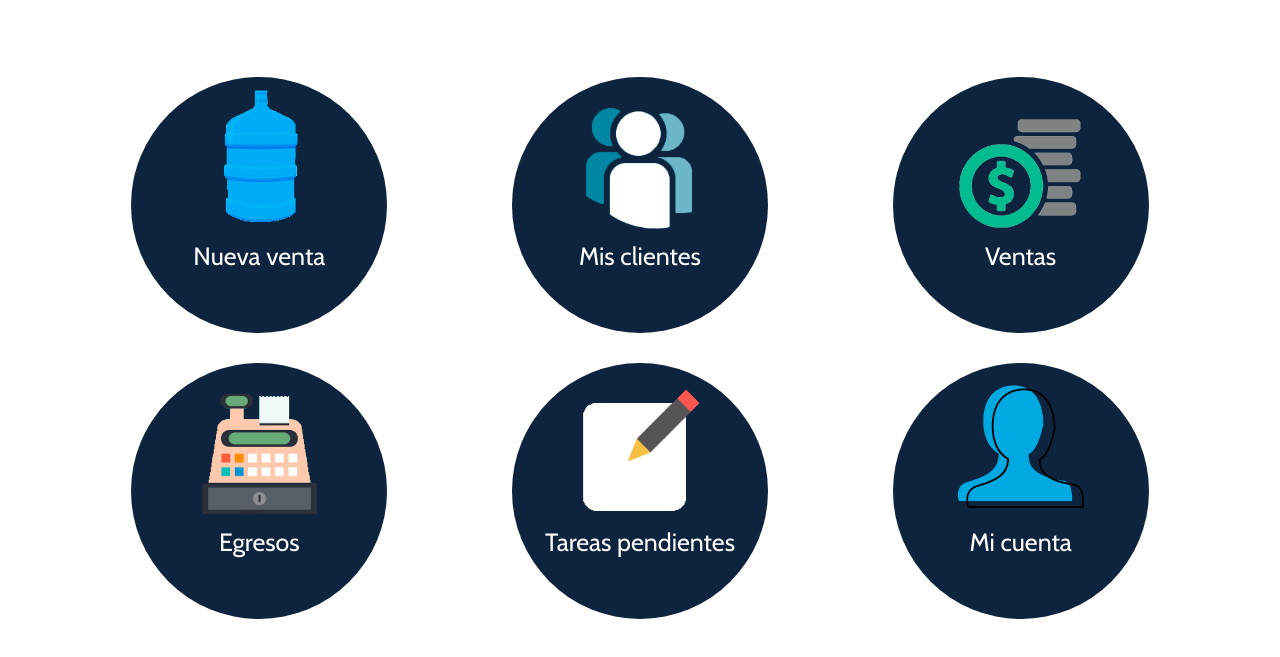
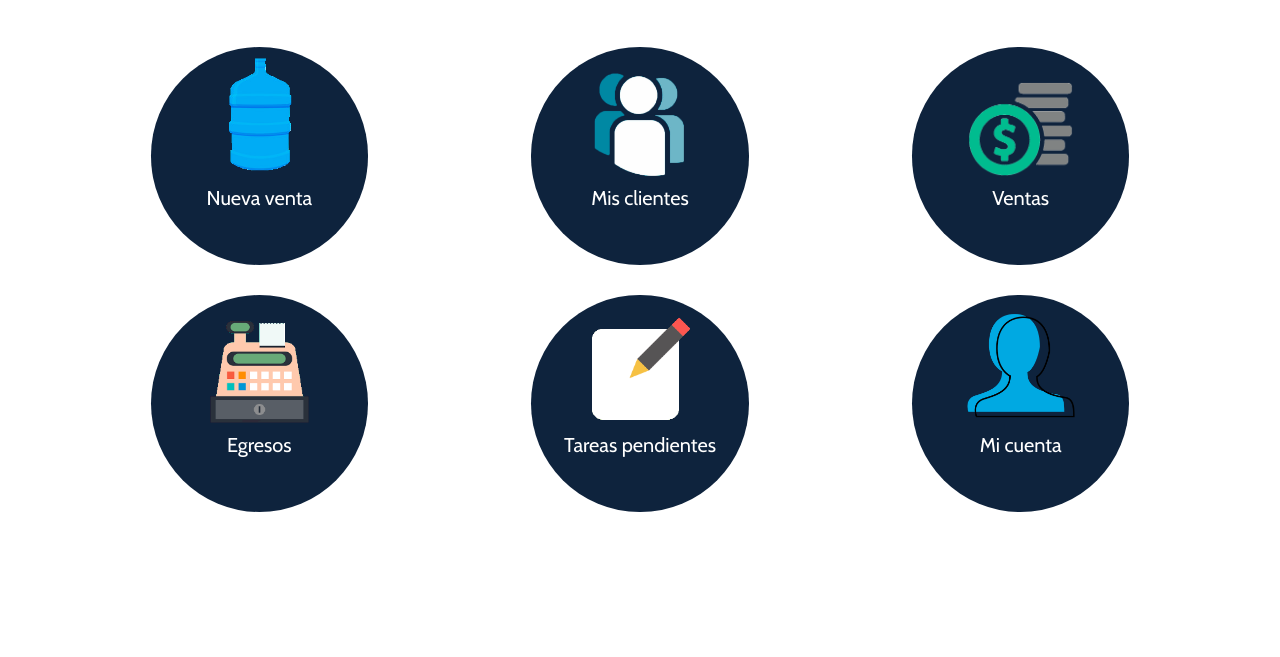
Before and after one commit to DiegoBrine269/Proyecto-Web-Purificadora-de-Agua, a plain HTML site: page gestión.html in a window 1280 px wide. Shown: the part 83-740 px from the top of the page. Drawn offline with nearby package versions, Linux system fonts and the light colour scheme.

Commit message:
Cambios ligeros

```diff
--- a/css/admin.css
+++ b/css/admin.css
@@ -37,6 +37,7 @@ div.cabecera {
     margin-bottom: 1.5rem;
     border-radius: 0.8rem;
     border: none;
+    background-color: #e8e8e8;
 }
 
 .boton-login {
@@ -92,7 +93,7 @@ div.cabecera {
 .contenedor-botones {
     display: grid;
     grid-template-columns: 1fr 1fr;
-    margin: 8rem 2rem;
+    margin: 5rem 2rem;
     grid-gap: 3rem;
 }
 
@@ -110,12 +111,21 @@ div.cabecera {
     margin: 0 auto;
     overflow: hidden;
     text-align: center;
+    transition: all ease-in-out 0.3s;
+}
+
+.contenedor-boton:hover {
+    cursor: pointer;
+    scale: 1.1;
+    -webkit-box-shadow: 10px 10px 34px -8px rgba(0, 0, 0, 0.75);
+    -moz-box-shadow: 10px 10px 34px -8px rgba(0, 0, 0, 0.75);
+    box-shadow: 10px 10px 34px -8px rgba(0, 0, 0, 0.75);
 }
 
 @media (min-width: 480px) {
     .contenedor-boton {
-        width: 40vw;
-        height: 40vw;
+        width: 15rem;
+        height: 15rem;
     }
 }
 
@@ -123,6 +133,13 @@ div.cabecera {
     .contenedor-boton {
         width: 20vw;
         height: 20vw;
+    }
+}
+
+@media (min-width: 992px) {
+    .contenedor-boton {
+        width: 17vw;
+        height: 17vw;
     }
 }
 
@@ -135,22 +152,5 @@ div.cabecera {
     color: white;
     margin: 0;
     font-size: 1.5rem;
+    font-size: 2rem;
 }
-
-@media (min-width: 480px) {
-    .texto-boton {
-        font-size: 2rem;
-    }
-}
-
-@media (min-width: 768px) {
-    .texto-boton {
-        font-size: 2rem;
-    }
-}
-
-@media (min-width: 992px) {
-    .texto-boton {
-        font-size: 2.5rem;
-    }
-}
```
Also changed, not shown: index.html (+3 -2 lines), venta.html (added, +22 -0 lines), 1 other file.
